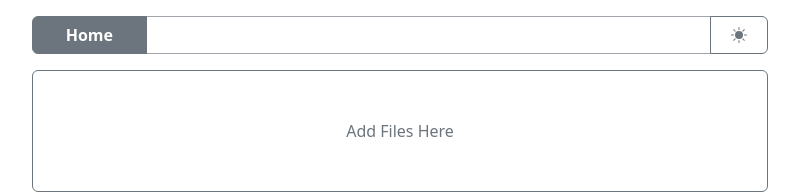
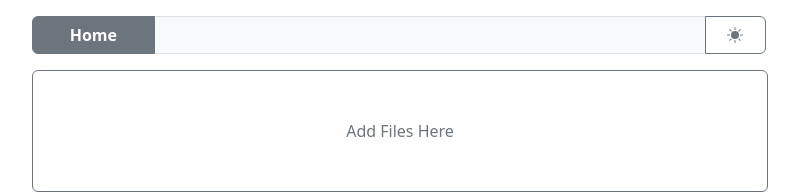
Before and after one commit to EnjoyBacon7/cbFiles, a React (Create React App) app in the folder web/: page / in a window 1280 px wide. Shown: the top 194 px of the page, without its empty margins (240-1039 px from the left). Built offline with nearby package versions, Linux system fonts and the light colour scheme.

Commit message:
Fixed Header component

```diff
--- a/web/src/components/CbHeader.js
+++ b/web/src/components/CbHeader.js
@@ -2,6 +2,7 @@ import Button from "react-bootstrap/esm/Button";
 import ButtonGroup from "react-bootstrap/esm/ButtonGroup";
 import { useState } from "react";
 import { useNavigate } from "react-router-dom";
+import InputGroup from "react-bootstrap/esm/InputGroup";
 
 export function CbHeader(props) {
 
@@ -22,12 +23,13 @@ export function CbHeader(props) {
 
     return (
         <div className="mt-3">
-            <ButtonGroup className="d-flex">
-                <Button className="col-lg-2" variant="secondary fw-bold" onClick={goHome}>Home</Button>
-                <Button className="col-lg-10 fw-bold" variant="outline-secondary" disabled>
+
+            <InputGroup className="d-flex">
+            <Button className="col-lg-2" variant="secondary fw-bold" onClick={goHome}>Home</Button>
+                <InputGroup.Text className="col-lg-9 fw-bold" variant="secondary" disabled>
                     {shareId}
-                </Button>
-                <Button variant="outline-secondary" className='d-flex justify-content-center align-items-center col-1' onClick={toggleDarkMode}>
+                </InputGroup.Text>
+                <Button variant="outline-secondary" className='d-flex justify-content-center align-items-center col-lg-1' onClick={toggleDarkMode}>
                     {isDarkMode ?
                         <svg xmlns="http://www.w3.org/2000/svg" width="16" height="16" fill="currentColor" className="bi bi-moon-stars-fill" viewBox="0 0 16 16">
                             <path d="M6 .278a.768.768 0 0 1 .08.858 7.208 7.208 0 0 0-.878 3.46c0 4.021 3.278 7.277 7.318 7.277.527 0 1.04-.055 1.533-.16a.787.787 0 0 1 .81.316.733.733 0 0 1-.031.893A8.349 8.349 0 0 1 8.344 16C3.734 16 0 12.286 0 7.71 0 4.266 2.114 1.312 5.124.06A.752.752 0 0 1 6 .278z" />
@@ -38,7 +40,7 @@ export function CbHeader(props) {
                         </svg>
                     }
                 </Button>
-            </ButtonGroup>
+            </InputGroup>
         </div>
     )
 }
```
